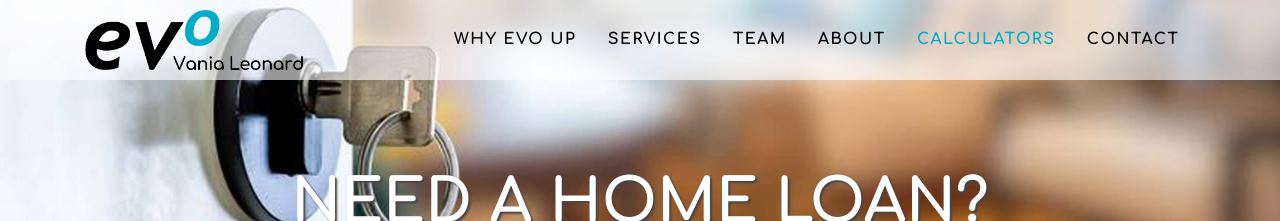
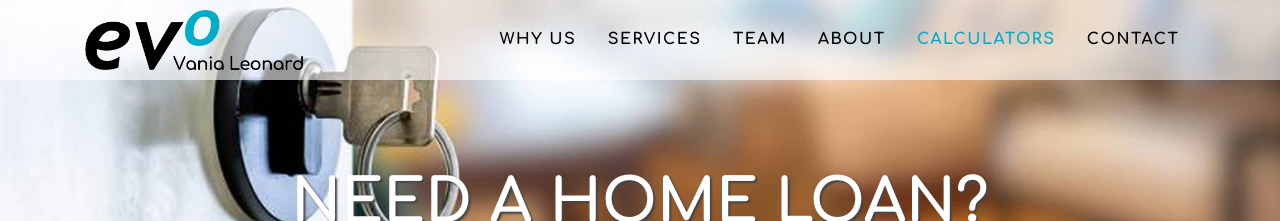
Before and after one commit to Intellify-Cloud/ev-vani, a Jekyll site: the page built from index.md, in a window 1280 px wide. Shown: the top 221 px of the page. Built offline with Jekyll 4.4.1, drawn with Linux system fonts in a browser that asks for light colours.

Commit message:
0427.1146

```diff
--- a/_data/navigation.yml
+++ b/_data/navigation.yml
@@ -1,5 +1,5 @@
 nav:
-  - title: "Why evo Up"
+  - title: "Why Us"
     section: textblock
 
   - title: "Services"
```
